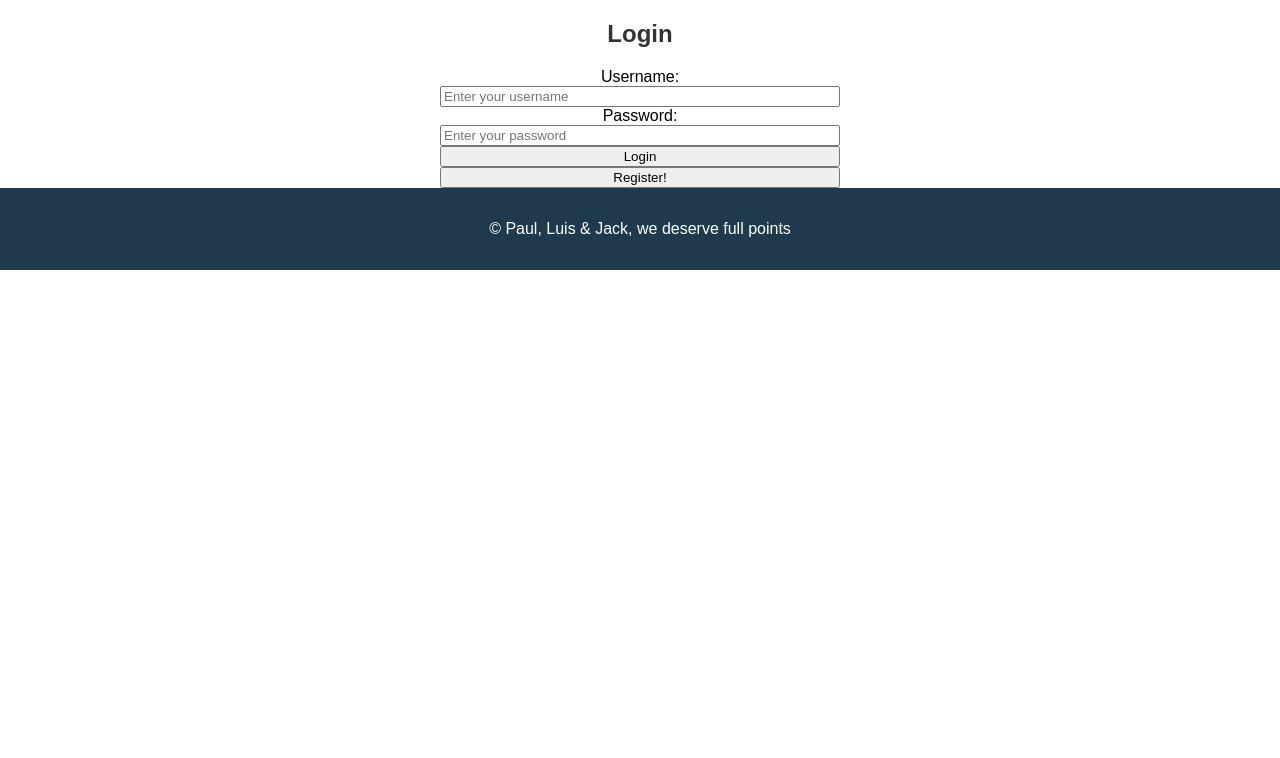
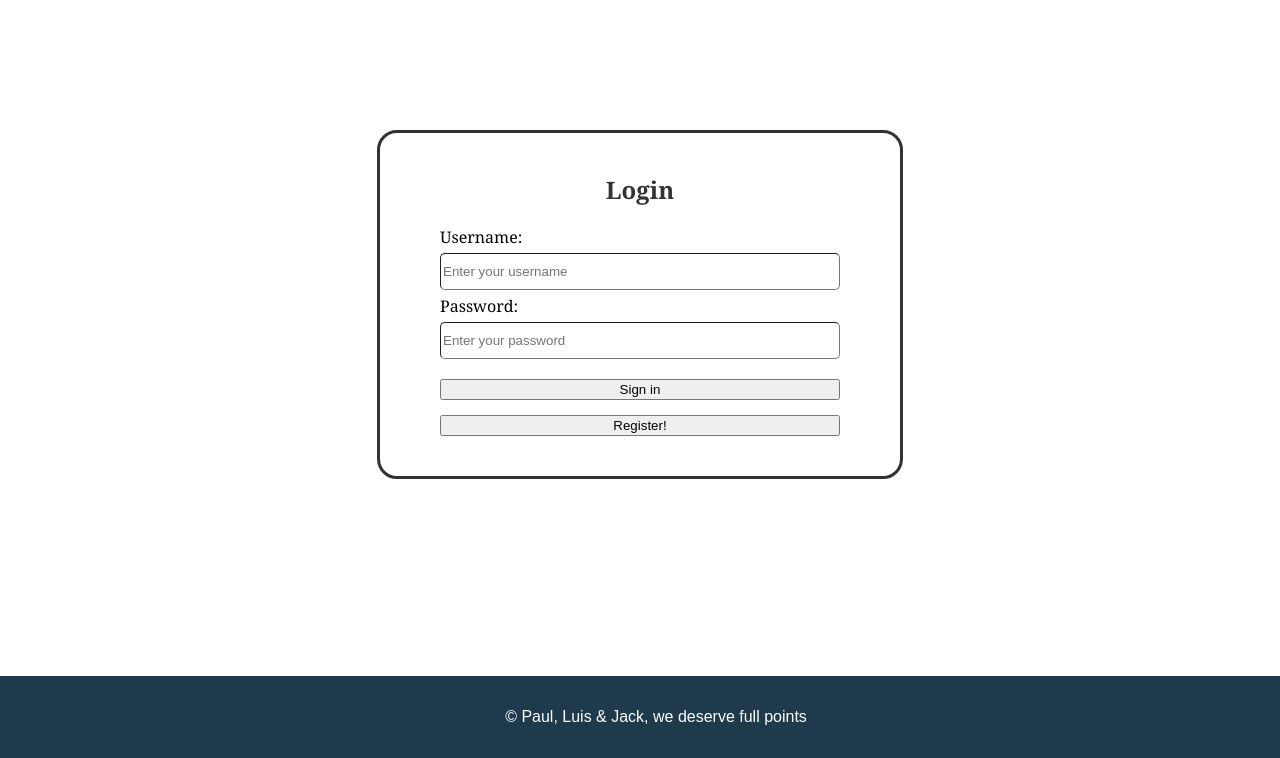
Before and after one commit to popuppk/CSE106Project, a Flask app: page /login in a window 1280 px wide. Shown: the part 42-800 px from the top of the page. Run offline with Flask 3, Linux system fonts and the light colour scheme.

Commit message:
adjusted the login/register style and page

```diff
--- a/static/style.css
+++ b/static/style.css
@@ -48,6 +48,9 @@ footer {
   color: #fff;
   text-align: center;
   padding: 1em;
+  position: absolute;
+  width: 100%;
+  bottom: 0;
 }
 
 
@@ -76,14 +79,47 @@ th {
 .login-box {
   max-width: 400px;
   margin: auto;
+  margin-top: 130px;
   text-align: center;
+  font-family: Georgia, 'Times New Roman', Times, serif;
+  border-color: #333;
+  border-style: solid;
+  border-radius: 20px;
+  padding-left: 60px;
+  padding-right: 60px;
+  padding-bottom: 40px;
+  padding-top: 20px;
 }
 
 .login-box h2 {
+
   color: #333;
+}
+
+.login-button {
+  margin-top: 15px;
+}
+
+.register-button {
+  margin-top: 15px;
 }
 
 form {
   display: flex;
+  margin: auto;
+  text-align: left;
   flex-direction: column;
 }
+
+form input {
+  border-width: 1px;
+  border-radius: 5px;
+  margin-top: 5px;
+  margin-bottom: 5px;
+  padding-top: 10px;
+  padding-bottom: 10px;
+}
+
+button:hover {
+  background-color: grey;
+}
--- a/templates/login.html
+++ b/templates/login.html
@@ -32,17 +32,17 @@
               <label for="password">Password:</label>
               <input type="password" id="password" name="password" placeholder="Enter your password">
 
-              <button type="submit">Login</button>
+              <button class="login-button" type="submit">Sign in</button>
           </form>
           <form method="GET" action="{{ url_for('registration') }}">
-            <button type="submit">Register!</button>
-        </form>
+            <button class="register-button" type="submit">Register!</button>
+          </form>
       </section>
   </main>
 
   <footer>
     <p>&copy; Paul, Luis & Jack, we deserve full points</p>
-</footer>
+  </footer>
 
 
 
```
